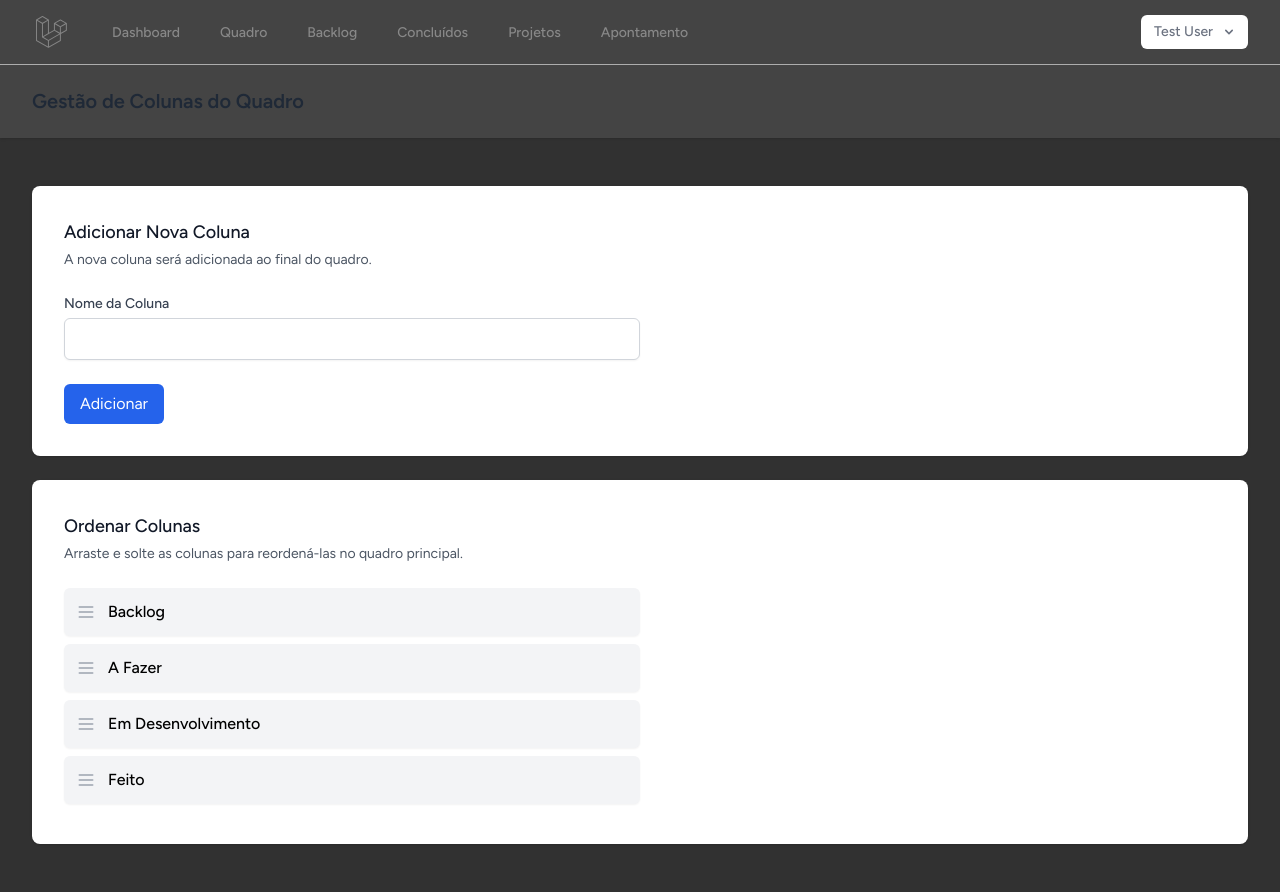
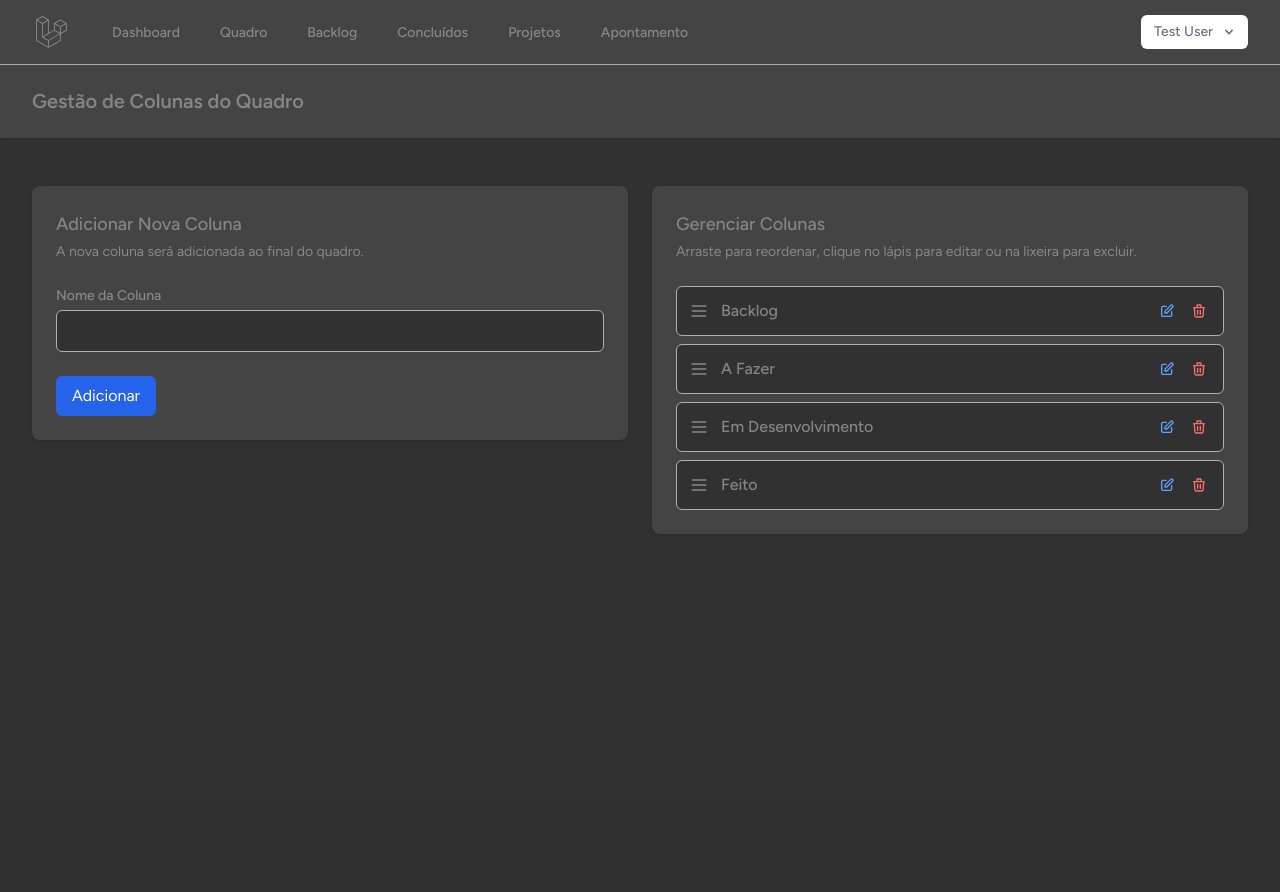
Before and after one commit to XlipeDCodder/agile-board, a Laravel app: page /admin/columns in a window 1280 px wide. After the commit the page ends 534 px from the top, so only its background shows below. Run offline with Laravel 12, Linux system fonts and the light colour scheme; the visitor is signed in with stand-in values (Sample User, id 1); data comes from the database, SQL or seed files in the repository; style sheets or scripts are compiled from the project's sources; some libraries are stand-ins or nearby versions.

Commit message:
refino na gestão de colunas

```diff
--- a/app/Http/Controllers/Admin/ColumnManagementController.php
+++ b/app/Http/Controllers/Admin/ColumnManagementController.php
@@ -17,8 +17,10 @@ class ColumnManagementController extends Controller
         // Protege a página inteira. Apenas admins podem aceder.
         $this->authorize('create', Column::class);
 
+        $columns = Column::orderBy('order')->withCount('items')->get();
+
         return Inertia::render('Admin/Columns/Index', [
-            'columns' => Column::orderBy('order')->get(),
+            'columns' => $columns,
         ]);
     }
 }
--- a/resources/js/Pages/Admin/Columns/Index.vue
+++ b/resources/js/Pages/Admin/Columns/Index.vue
@@ -1,7 +1,6 @@
 <script setup>
 import AuthenticatedLayout from '@/Layouts/AuthenticatedLayout.vue';
 import { Head, useForm, router } from '@inertiajs/vue3';
-// 1. Importe o 'watch' do Vue
 import { ref, onMounted, watch } from 'vue';
 import draggable from 'vuedraggable';
 
@@ -14,11 +13,14 @@ const newColumnForm = useForm({
 });
 
 const columnList = ref([]);
+const editingColumnId = ref(null);
+const editForm = useForm({
+    name: '',
+});
 
 onMounted(() => {
     columnList.value = props.columns;
 });
-
 
 watch(() => props.columns, (newColumns) => {
     columnList.value = newColumns;
@@ -28,6 +30,35 @@ const addColumn = () => {
     newColumnForm.post(route('columns.store'), {
         onSuccess: () => newColumnForm.reset(),
     });
+};
+
+const startEditing = (column) => {
+    editingColumnId.value = column.id;
+    editForm.name = column.name;
+};
+
+const cancelEditing = () => {
+    editingColumnId.value = null;
+    editForm.reset();
+};
+
+const updateColumn = (column) => {
+    editForm.put(route('columns.update', column.id), {
+        onSuccess: () => cancelEditing(),
+    });
+};
+
+const deleteColumn = (column) => {
+    if (column.items_count > 0) {
+        alert('Atenção: Esta coluna contém cards. Mova os cards para outra coluna antes de excluir.');
+        return;
+    }
+
+    if (confirm('Tem certeza que deseja excluir esta coluna?')) {
+        router.delete(route('columns.destroy', column.id), {
+            preserveScroll: true,
+        });
+    }
 };
 
 const onColumnDragEnd = () => {
@@ -45,60 +76,75 @@ const onColumnDragEnd = () => {
 
     <AuthenticatedLayout>
         <template #header>
-            <h2 class="font-semibold text-xl text-gray-800 leading-tight">Gestão de Colunas do Quadro</h2>
+            <h2 class="font-semibold text-xl text-text-primary leading-tight">Gestão de Colunas do Quadro</h2>
         </template>
 
         <div class="py-12">
-            <div class="max-w-7xl mx-auto sm:px-6 lg:px-8 space-y-6">
-                <!-- Secção para Adicionar Nova Coluna -->
-                <div class="p-4 sm:p-8 bg-white shadow sm:rounded-lg">
-                    <section>
+            <div class="max-w-7xl mx-auto sm:px-6 lg:px-8">
+                <div class="grid grid-cols-1 md:grid-cols-2 gap-6">
+
+                    <!-- Coluna Esquerda: Adicionar -->
+                    <div class="p-6 bg-secondary shadow sm:rounded-lg h-fit">
                         <header>
-                            <h2 class="text-lg font-medium text-gray-900">Adicionar Nova Coluna</h2>
-                            <p class="mt-1 text-sm text-gray-600">
+                            <h2 class="text-lg font-medium text-text-primary">Adicionar Nova Coluna</h2>
+                            <p class="mt-1 text-sm text-text-secondary">
                                 A nova coluna será adicionada ao final do quadro.
                             </p>
                         </header>
 
-                        <form @submit.prevent="addColumn" class="mt-6 space-y-6 max-w-xl">
+                        <form @submit.prevent="addColumn" class="mt-6 space-y-6">
                             <div>
-                                <label for="name" class="block text-sm font-medium text-gray-700">Nome da Coluna</label>
-                                <input id="name" type="text" v-model="newColumnForm.name" class="mt-1 block w-full rounded-md border-gray-300 shadow-sm" required />
+                                <label for="name" class="block text-sm font-medium text-text-secondary">Nome da Coluna</label>
+                                <input id="name" type="text" v-model="newColumnForm.name" class="mt-1 block w-full rounded-md bg-primary border-accent text-text-primary shadow-sm focus:border-blue-500 focus:ring-blue-500" required />
                                 <div v-if="newColumnForm.errors.name" class="text-red-500 text-xs mt-1">{{ newColumnForm.errors.name }}</div>
                             </div>
                             <div class="flex items-center gap-4">
-                                <button :disabled="newColumnForm.processing" class="px-4 py-2 bg-blue-600 text-white rounded-md">Adicionar</button>
+                                <button :disabled="newColumnForm.processing" class="px-4 py-2 bg-blue-600 text-white rounded-md hover:bg-blue-700 transition">Adicionar</button>
                                 <transition enter-from-class="opacity-0" leave-to-class="opacity-0" class="transition ease-in-out">
-                                    <p v-if="newColumnForm.recentlySuccessful" class="text-sm text-gray-600">Adicionada.</p>
+                                    <p v-if="newColumnForm.recentlySuccessful" class="text-sm text-green-500">Adicionada.</p>
                                 </transition>
                             </div>
                         </form>
-                    </section>
-                </div>
+                    </div>
 
-                <!-- Secção para Reordenar Colunas -->
-                <div class="p-4 sm:p-8 bg-white shadow sm:rounded-lg">
-                    <section>
+                    <!-- Coluna Direita: Ordenar e Gerenciar -->
+                    <div class="p-6 bg-secondary shadow sm:rounded-lg">
                         <header>
-                            <h2 class="text-lg font-medium text-gray-900">Ordenar Colunas</h2>
-                            <p class="mt-1 text-sm text-gray-600">
-                                Arraste e solte as colunas para reordená-las no quadro principal.
+                            <h2 class="text-lg font-medium text-text-primary">Gerenciar Colunas</h2>
+                            <p class="mt-1 text-sm text-text-secondary">
+                                Arraste para reordenar, clique no lápis para editar ou na lixeira para excluir.
                             </p>
                         </header>
 
-                        <div class="mt-6 max-w-xl">
-                            <draggable v-model="columnList" item-key="id" handle=".handle" @end="onColumnDragEnd">
+                        <div class="mt-6">
+                            <draggable v-model="columnList" item-key="id" handle=".handle" @end="onColumnDragEnd" class="space-y-2">
                                 <template #item="{ element: column }">
-                                    <div class="flex items-center justify-between p-3 mb-2 bg-gray-100 rounded-md shadow-sm">
-                                        <div class="flex items-center">
-                                            <svg class="w-5 h-5 text-gray-400 cursor-grab handle mr-3" fill="none" viewBox="0 0 24 24" stroke="currentColor"><path stroke-linecap="round" stroke-linejoin="round" stroke-width="2" d="M4 6h16M4 12h16M4 18h16" /></svg>
-                                            <span class="font-medium">{{ column.name }}</span>
+                                    <div class="flex items-center justify-between p-3 bg-primary rounded-md border border-accent">
+
+                                        <div class="flex items-center flex-grow mr-4">
+                                            <svg class="w-5 h-5 text-text-secondary cursor-grab handle mr-3 flex-shrink-0" fill="none" viewBox="0 0 24 24" stroke="currentColor"><path stroke-linecap="round" stroke-linejoin="round" stroke-width="2" d="M4 6h16M4 12h16M4 18h16" /></svg>
+
+                                            <div v-if="editingColumnId === column.id" class="flex-grow flex items-center space-x-2">
+                                                <input type="text" v-model="editForm.name" class="block w-full text-sm rounded-md bg-secondary border-accent text-text-primary px-2 py-1" @keyup.enter="updateColumn(column)" @keyup.esc="cancelEditing">
+                                                <button @click="updateColumn(column)" class="text-green-500 hover:text-green-400 p-1"><svg class="w-4 h-4" fill="none" viewBox="0 0 24 24" stroke="currentColor"><path stroke-linecap="round" stroke-linejoin="round" stroke-width="2" d="M5 13l4 4L19 7" /></svg></button>
+                                                <button @click="cancelEditing" class="text-red-500 hover:text-red-400 p-1"><svg class="w-4 h-4" fill="none" viewBox="0 0 24 24" stroke="currentColor"><path stroke-linecap="round" stroke-linejoin="round" stroke-width="2" d="M6 18L18 6M6 6l12 12" /></svg></button>
+                                            </div>
+                                            <span v-else class="font-medium text-text-primary break-all">{{ column.name }}</span>
+                                        </div>
+
+                                        <div class="flex items-center space-x-2" v-if="editingColumnId !== column.id">
+                                            <button @click="startEditing(column)" class="text-blue-400 hover:text-blue-300 p-1" title="Editar">
+                                                <svg class="w-4 h-4" fill="none" viewBox="0 0 24 24" stroke="currentColor"><path stroke-linecap="round" stroke-linejoin="round" stroke-width="2" d="M11 5H6a2 2 0 00-2 2v11a2 2 0 002 2h11a2 2 0 002-2v-5m-1.414-9.414a2 2 0 112.828 2.828L11.828 15H9v-2.828l8.586-8.586z"></path></svg>
+                                            </button>
+                                            <button @click="deleteColumn(column)" class="text-red-400 hover:text-red-300 p-1" title="Excluir">
+                                                <svg class="w-4 h-4" fill="none" viewBox="0 0 24 24" stroke="currentColor"><path stroke-linecap="round" stroke-linejoin="round" stroke-width="2" d="M19 7l-.867 12.142A2 2 0 0116.138 21H7.862a2 2 0 01-1.995-1.858L5 7m5 4v6m4-6v6m1-10V4a1 1 0 00-1-1h-4a1 1 0 00-1 1v3M4 7h16"></path></svg>
+                                            </button>
                                         </div>
                                     </div>
                                 </template>
                             </draggable>
                         </div>
-                    </section>
+                    </div>
                 </div>
             </div>
         </div>
--- a/routes/web.php
+++ b/routes/web.php
@@ -42,6 +42,8 @@ Route::middleware('auth')->group(function () {
     Route::get('/backlog', [BacklogController::class, 'index'])->name('backlog.index');
     Route::get('/completed', [CompletedController::class, 'index'])->name('completed.index');
     Route::post('/columns', [ColumnController::class, 'store'])->name('columns.store');
+    Route::put('/columns/{column}', [ColumnController::class, 'update'])->name('columns.update');
+    Route::delete('/columns/{column}', [ColumnController::class, 'destroy'])->name('columns.destroy');
     Route::patch('/columns/reorder', [ColumnController::class, 'reorder'])->name('columns.reorder');
     Route::get('/admin/columns', [ColumnManagementController::class, 'index'])->name('admin.columns.index');
     Route::post('/comments', [CommentController::class, 'store'])->name('comments.store');
```
Also changed, not shown: app/Http/Controllers/ColumnController.php (+31 -0 lines).
